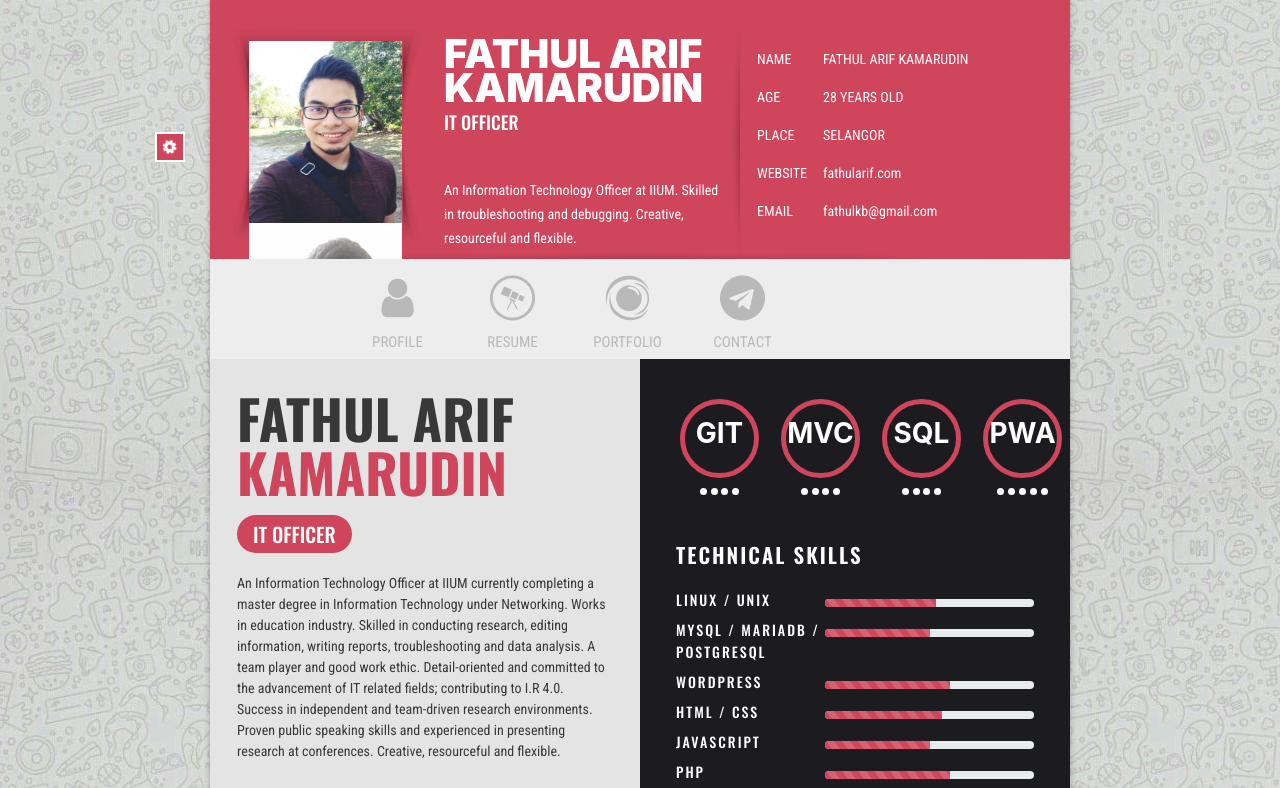
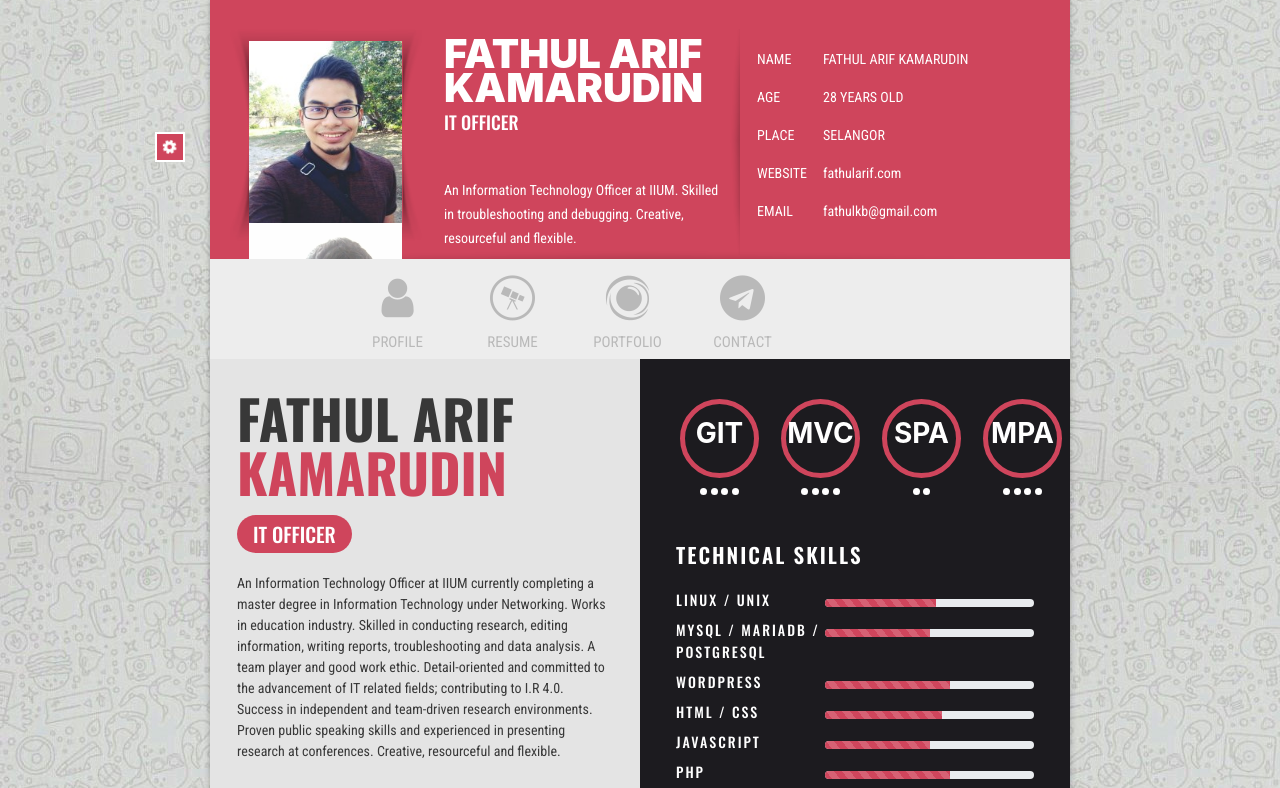
Before and after one commit to fhlarif/portfolio, a PHP site: page / in a window 1280 px wide. Shown: the part 175-963 px from the top of the page. Run offline with PHP 8.4, Linux system fonts and the light colour scheme; some libraries are stand-ins or nearby versions.

Commit message:
modify resume

```diff
--- a/index.php
+++ b/index.php
@@ -819,18 +819,15 @@ a { color: inherit; }
                         </ul>
                      </div>
                      <div class="skill-name">
-                        <div class="sn">SQL</div>
+                        <div class="sn">SPA</div>
                         <ul>
                            <li></li>
                            <li></li>
-                           <li></li>
-                           <li></li>
                         </ul>
                      </div>
                      <div class="skill-name">
-                        <div class="sn">PWA</div>
+                        <div class="sn">MPA</div>
                         <ul>
-                           <li></li>
                            <li></li>
                            <li></li>
                            <li></li>
```
Lines whose indentation alone changed are shown as unchanged.
